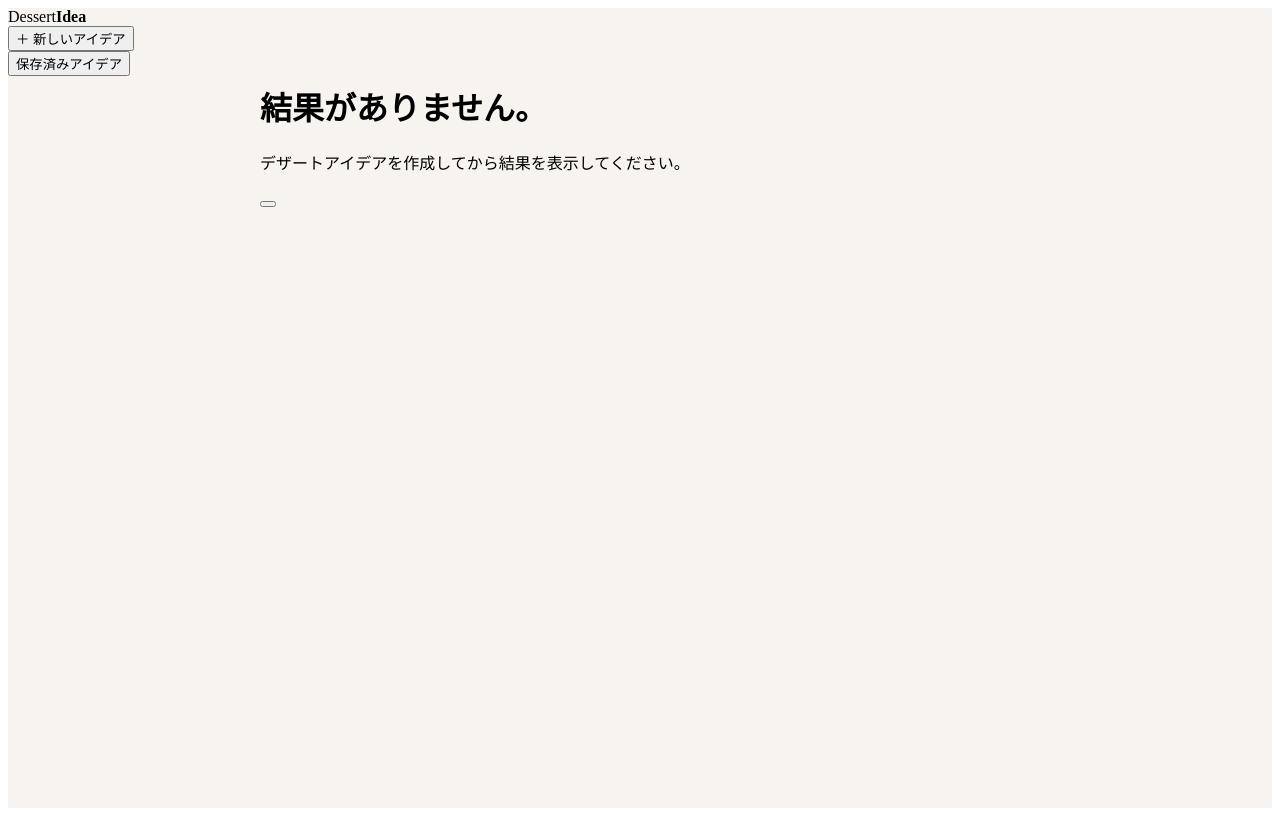
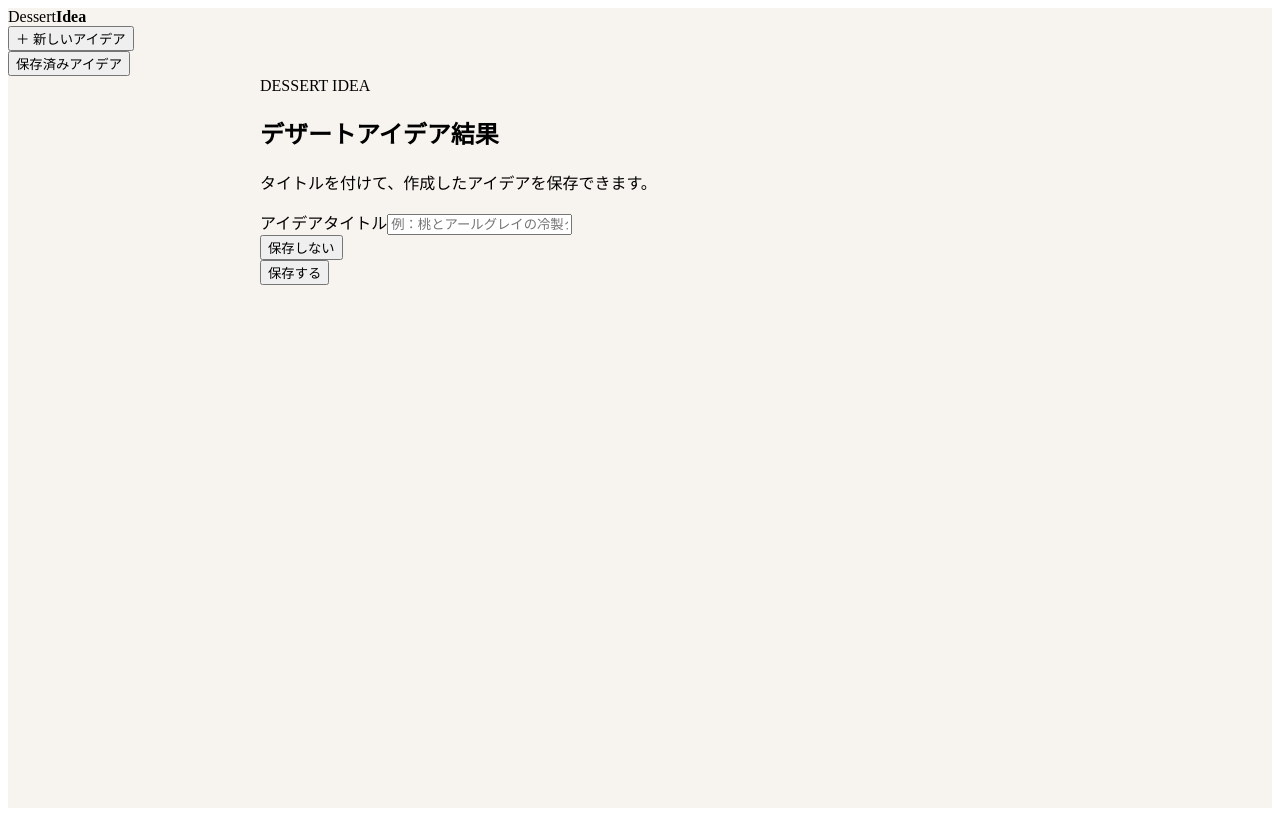
Before and after one commit to usamiyouhei/dessert_idea_builder, a Next.js app: page /result in a window 1280 px wide. Built offline with nearby package versions, Linux system fonts and the light colour scheme.

Commit message:
update result

```diff
--- a/src/app/result/page.tsx
+++ b/src/app/result/page.tsx
@@ -57,39 +57,76 @@ export default function ResultPage() {
     const alreadySaved = savedIdeas.some(
       (savedItem) => savedItem.id === savedIdea.id,
     );
+    const updateIdeas = alreadySaved
+      ? savedIdeas.map((savedItem) =>
+          savedItem.id === savedIdea.id ? savedIdea : savedItem,
+        )
+      : [...savedIdeas, savedIdea];
+
+    localStorage.setItem(SAVED_IDEAS_KEY, JSON.stringify(updateIdeas));
+    localStorage.setItem(CURRENT_IDEA_KEY, JSON.stringify(savedIdea));
+
+    setSaveMessage("アイデアを保存しました。");
+  };
+
+  const handleDoNotSave = () => {
+    localStorage.removeItem(CURRENT_IDEA_KEY);
+    router.push("/idea-builder");
   };
 
   if (!idea) {
-    return (
-      <main className={styles.page}>
-        <div className={styles.empty}>
-          <h1 className={styles.emptyTitle}>結果がありません。</h1>
+  }
+  return (
+    <main className={styles.page}>
+      <section className={styles.resultCard}>
+        <header className={styles.header}>
+          <p className={styles.eyebrow}>DESSERT IDEA</p>
+          <h1 className={styles.heading}>デザートアイデア結果</h1>
+          <p className={styles.description}>
+            タイトルを付けて、作成したアイデアを保存できます。
+          </p>
+        </header>
 
-          <p className={styles.emptyText}>
-            デザートアイデアを作成してから結果を表示してください。
-          </p>
+        <div className={styles.titleField}>
+          <label className={styles.inputLabel} htmlFor="idea-title">
+            アイデアタイトル
+          </label>
 
+          <input
+            className={styles.titleInput}
+            id="idea-title"
+            value={title}
+            type="text"
+            onChange={(e) => {
+              setTitle(e.target.value);
+              setSaveMessage("");
+            }}
+            placeholder="例：桃とアールグレイの冷製タルト"
+          />
+        </div>
+
+        <div className={styles.ideaGrid}></div>
+
+        {saveMessage && <p className={styles.saveMessage}>{saveMessage}</p>}
+
+        <div className={styles.actions}>
           <button
-            className={styles.primaryButton}
+            className={styles.secondaryButton}
             type="button"
-            onClick={() => router.push("/idea-builder")}
-          ></button>
+            onClick={handleDoNotSave}
+          >
+            保存しない
+          </button>
         </div>
-      </main>
-    );
-  }
 
-  return (
-    <main>
-      <h1>デザートアイデア結果</h1>
-      {idea.title || "タイトル未設定"}
-
-      <p>タイプ：{idea.dessertTypes.join("、")}</p>
-      <p>フレーバー：{idea.flavors.join("、")}</p>
-      <p>形：{idea.shapes.join("、")}</p>
-      <p>食感：{idea.textures.join("、")}</p>
-      <p>温度：{idea.temperatures.join("、")}</p>
-      <p>飾り：{idea.decorations.join("、")}</p>
+        <button
+          className={styles.primaryButton}
+          type="button"
+          onClick={handleSave}
+        >
+          保存する
+        </button>
+      </section>
     </main>
   );
 }
```
Also changed, not shown: src/components/result/resultItem.module.scss (added), src/components/result/resultItem.tsx (added).
